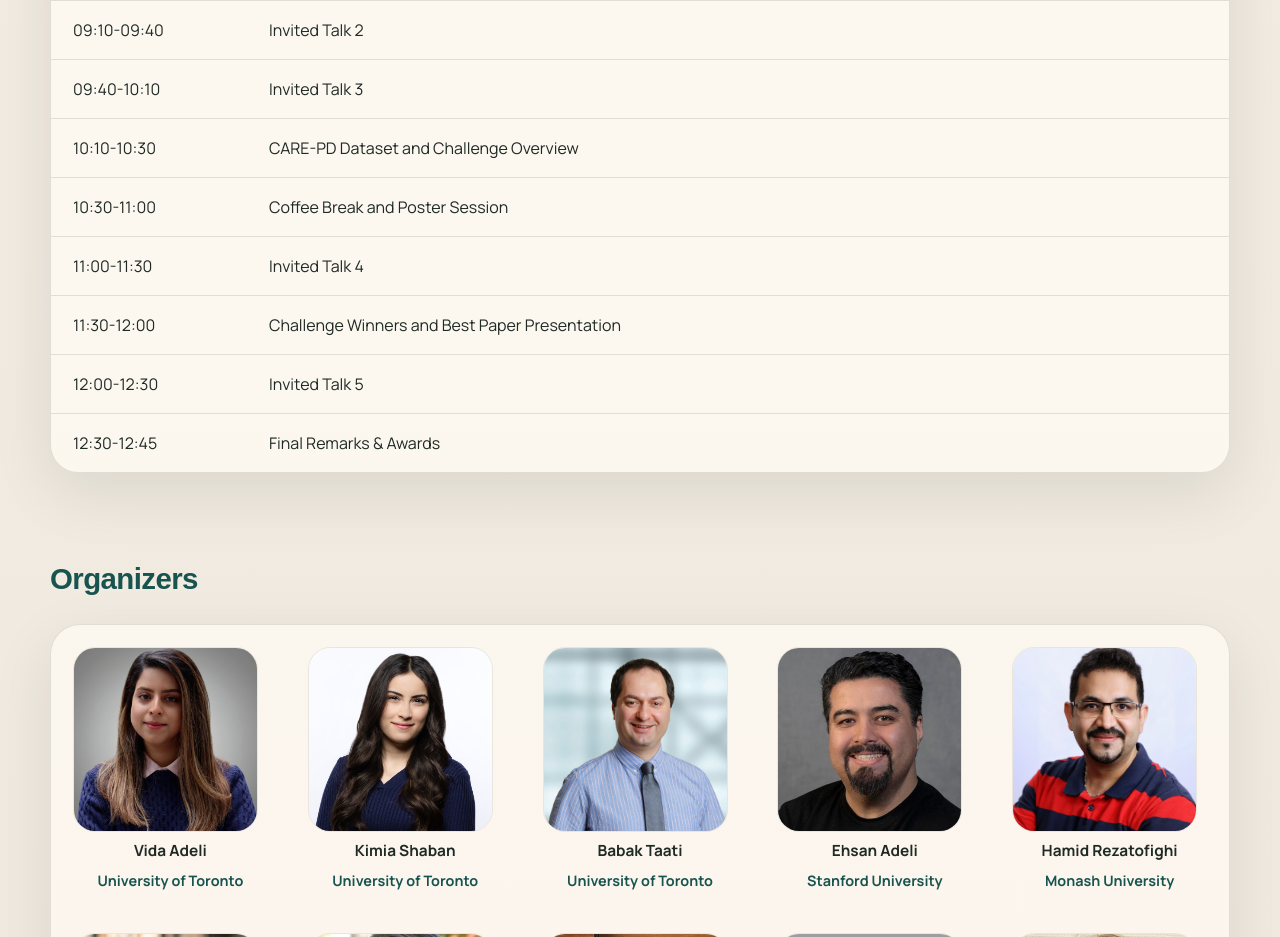
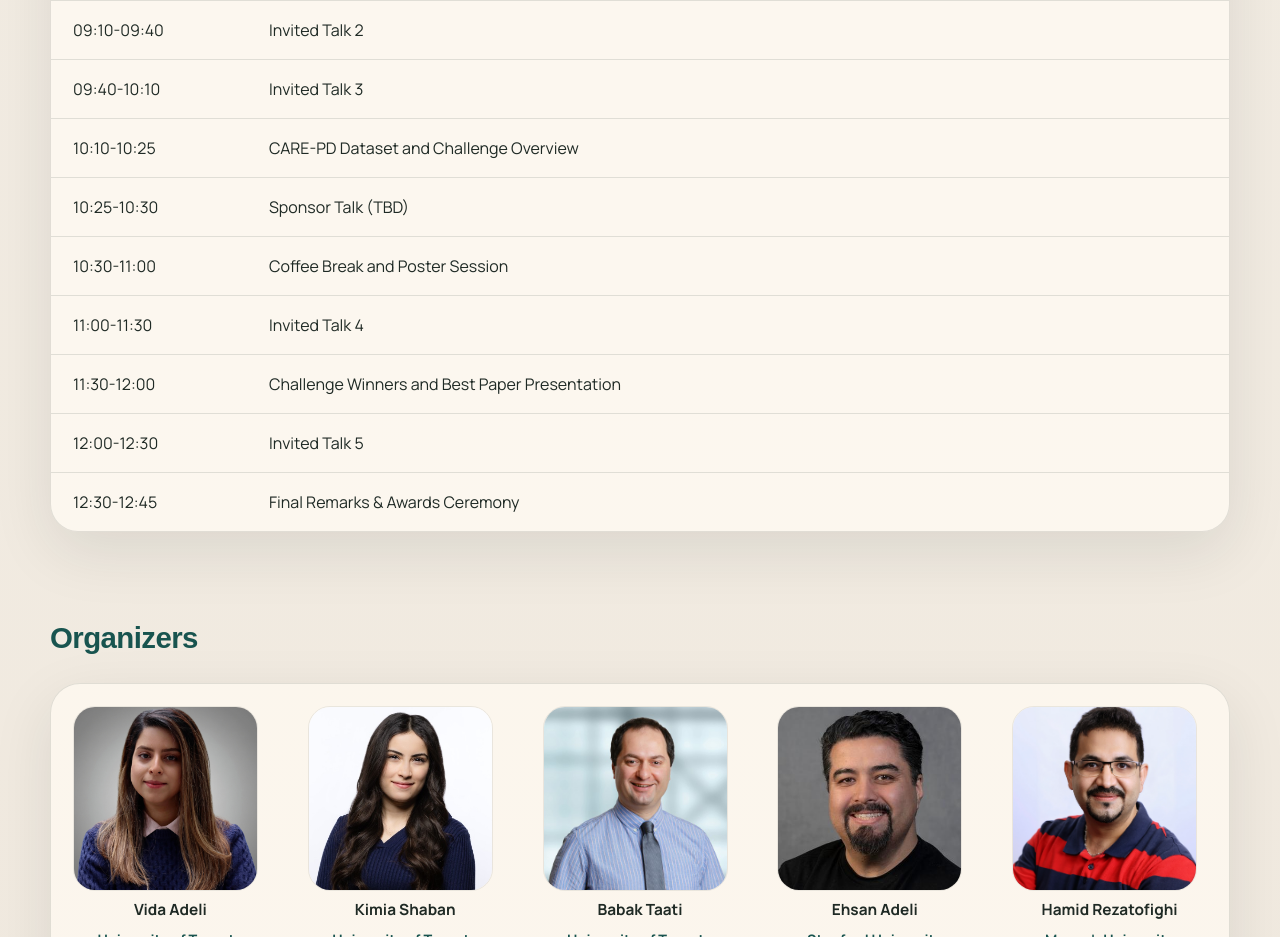
Before and after one commit to vadeli/mocha-workshop-site, a plain HTML site: page index.html in a window 1280 px wide. Shown: the part 3754-4691 px from the top of the page. Drawn offline with Linux system fonts and the light colour scheme; grey boxes are pictures that could not be loaded.

Commit message:
update text
Co-authored-by: Copilot <copilot@github.com>

```diff
--- a/index.html
+++ b/index.html
@@ -483,8 +483,12 @@
               <span role="cell">Invited Talk 3</span>
             </div>
             <div class="schedule-row" role="row">
-              <span role="cell">10:10-10:30</span>
+              <span role="cell">10:10-10:25</span>
               <span role="cell">CARE-PD Dataset and Challenge Overview</span>
+            </div>
+            <div class="schedule-row" role="row">
+              <span role="cell">10:25-10:30</span>
+              <span role="cell">Sponsor Talk (TBD)</span>
             </div>
             <div class="schedule-row" role="row">
               <span role="cell">10:30-11:00</span>
@@ -504,7 +508,7 @@
             </div>
             <div class="schedule-row" role="row">
               <span role="cell">12:30-12:45</span>
-              <span role="cell">Final Remarks &amp; Awards</span>
+              <span role="cell">Final Remarks &amp; Awards Ceremony</span>
             </div>
           </div>
         </section>
```
